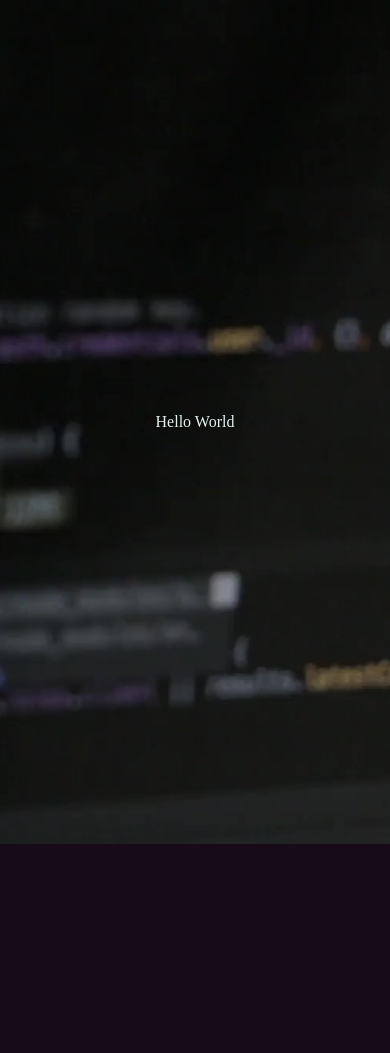
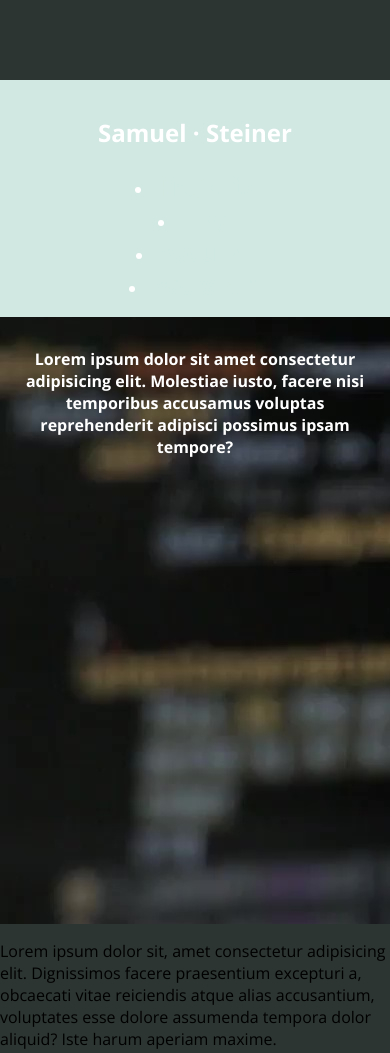
Before and after one commit to SteinerSamuel/personal_site, a plain HTML site: page index.html in a window 390 px wide. Shown: the top 1053 px of the page. Drawn offline with nearby package versions, Linux system fonts and the light colour scheme.

Commit message:
Updated website to try and use mobile first design choices

```diff
--- a/css/main.css
+++ b/css/main.css
@@ -1,70 +1,61 @@
+/* Import Statements */
+@import url('https://fonts.googleapis.com/css?family=Open+Sans:400,700&display=swap');
+
+
+/* Variables */
+:root{
+    --color-1: #2c3531;
+    --color-2: #116466;
+    --color-3: #d0b08c;
+    --color-4: #FFcb9a;
+    --color-5: #d1e8e2;
+}
+
+*, *::before,  *::after{
+    box-sizing: border-box;
+}
+
 body {
-    background-color: #170a19;
-    color: #e4f2f0;
-    height: 100%;
+    background-color: var(--color-1);
+    font-family: 'Open Sans', sans-serif;
     margin: 0;
 }
 
-.main {
+header{
+    top: 1;
+    padding: 1em 0;
+    background-color: var(--color-5);
+    text-align: center;
     position: fixed;
-    top: 0;
-    right: 0;
-    bottom: 0;
-    left: 0;
-    overflow: hidden;
-    z-index: -100;
+    z-index: 999;
+    width: 100%;
 }
 
-.main__video {
-    position: absolute;
-    top: 50%;
-    left: 50%;
-    width: auto;
-    height: auto;
-    min-width: 100%;
-    min-height: 100%;
-    -webkit-transform: translate(-50%, -50%);
-       -moz-transform: translate(-50%, -50%);
-        -ms-transform: translate(-50%, -50%);
-            transform: translate(-50%, -50%);
+.tagline {
+    font-size: 2.5rem;
+    margin: 2em 0 1.2em;
 }
 
-@media (max-width: 1080px){
-    .main{
-        background: url('/img/Love-Coding.jpg') center center / cover no-repeat;
-    }
-
-    .main__video{
-        display: none;
-    }
+.tagline span {
+    display: block;
 }
 
-.component {
-    position: relative;
-    min-width: 100%;
+.hero-bg {
+    background: var(--color-1) url('../img/bg.jpg');
+    color: white;
+    text-align:  center;
+    padding-bottom: 4em;
     min-height: 100vh;
 }
 
-.title_card{
-    min-height: 100vh;
-    height: 100%;
-    display: flex;
-    justify-content: center;
-    align-items: center;
+.hero-bg a {
+    color: var(--color-5);
+    text-decoration: none;
+    font-weight: bold;
+    font-size: 1.5rem;
 }
 
-
-.polygon
-{
-	height: 100vh;
-	background: #170a19;
-    clip-path: polygon(0 0,100% 7%,100% 100%,0 94%);
-	position: relative;
+.top p {
+    font-weight: bold;
+    margin: 0 1em 3em;
 }
-
-.content
-{
-	position: absolute;
-	top: 50%;
-	left: 20%;
-}
--- a/index.html
+++ b/index.html
@@ -1,33 +1,36 @@
 <!DOCTYPE html>
-<html>
-    <head>
-        <!-- CSS Imports-->
-        <link rel="stylesheet" href="css/main.css">
+<html lang="en">
+<head>
+    <meta charset="UTF-8">
+    <meta name="viewport" content="width=device-width, initial-scale=1.0">
+    <meta http-equiv="X-UA-Compatible" content="ie=edge">
+    <title>· Home · Samuel Steiner ·</title>
 
-        <!--Script Inports-->
-        <title>Sam Steiner</title>
-    </head>
-    <body>
-        <div class="container">
-            <div class="navbar">
+    <!--CSS Links-->
+    <link rel="stylesheet" href="css/main.css">
+</head>
+<body>
+    <div class="hero-bg">
+        <section class="top">
+            <header>
+                <h1 class="logo">Samuel · Steiner</h1>
+                <nav>
+                    <li><a href="#">Projects</a></li>
+                    <li><a href="#">Blog</a></li>
+                    <li><a href="#">Resume</a></li>
+                    <li><a href="#">Research</a></li>
+                </nav>
+            </header>
 
-            </div>
-            <div class="main">
-                <video loop muted autoplay poster="img/Love-Coding.jpg" class="main__video">
-                    <source src="video/Love-Coding.webm" type="video/webm">
-                    <source src="video/Love-Coding.ogv" type="video/ogv">
-                    <source src="video/Love-Coding.mp4" type="video/mp4">
-                </video>
-            </div>
-            <div class="component">
-                <div class="title_card"> Hello World </div>
-            </div>
-            <div class="polygon">
-                <div class="content">
-                    CONTENT
-                </div>
-            </div>
-            <div class="component"></div>
-        </div>
-    </body>
+            <h1 class="tagline"> <span> Developer </span><span> AI Engineer </span><span> Data-Scientist </span> Academic </h1>
+            <p>
+                Lorem ipsum dolor sit amet consectetur adipisicing elit. Molestiae iusto, facere nisi temporibus accusamus voluptas reprehenderit adipisci possimus ipsam tempore?
+            </p>
+        </section>
+    </div>
+
+    <section class="mission-statement">
+        <p>Lorem ipsum dolor sit, amet consectetur adipisicing elit. Dignissimos facere praesentium excepturi a, obcaecati vitae reiciendis atque alias accusantium, voluptates esse dolore assumenda tempora dolor aliquid? Iste harum aperiam maxime.</p>
+    </section>
+</body>
 </html>
```
Also changed, not shown: img/bg.jpg (renamed from img/Love-Coding.jpg).
